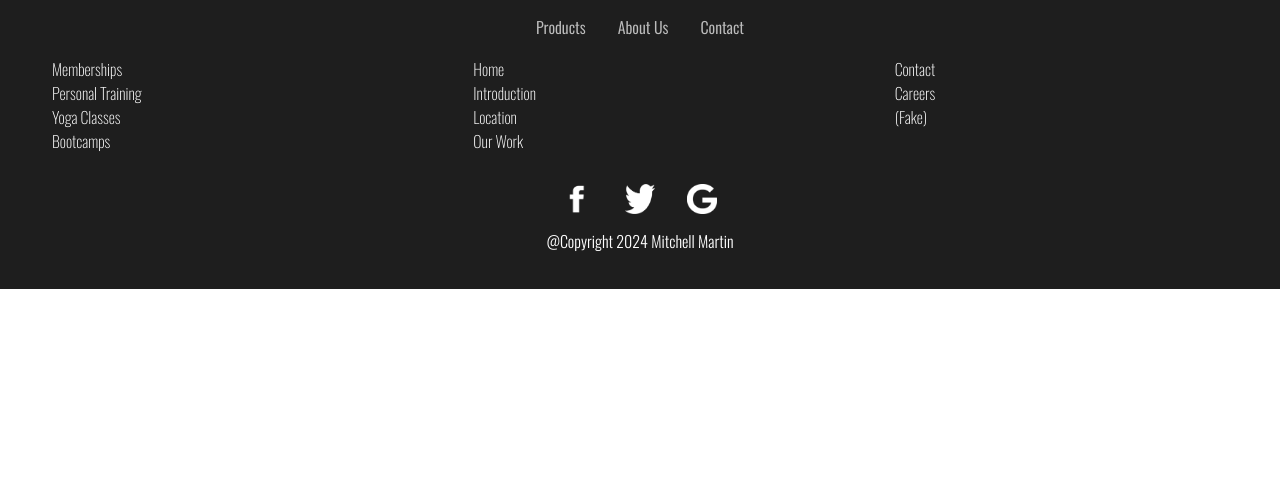
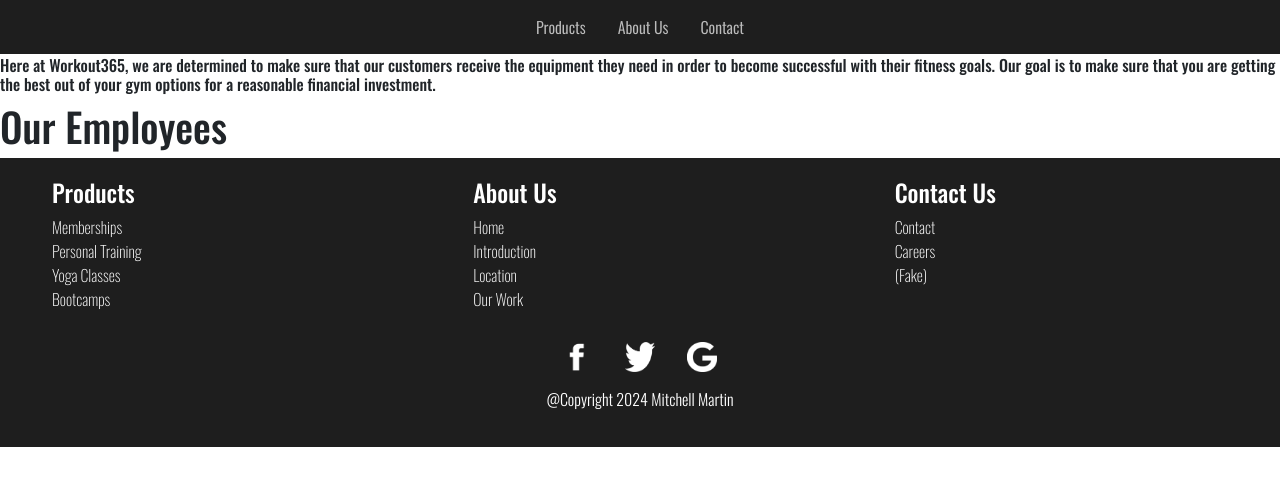
Before and after one commit to mmartin46/Workout635-Website, a React (Vite) app in the folder nextsite.client/: page /intro in a window 1280 px wide. Shown: the top 486 px of the page. Built offline with nearby package versions, Linux system fonts and the light colour scheme; a web font is replaced by a local one.

Commit message:
changes made

```diff
--- a/nextsite.client/src/App.jsx
+++ b/nextsite.client/src/App.jsx
@@ -15,6 +15,7 @@
 import YogaClassLayout from './components/layouts/YogaClassLayout';
 import BootCampLayout from './components/layouts/BootcampLayout';
 import ContactLayout from './components/layouts/ContactLayout';
+import IntroductionLayout from './components/layouts/IntroductionLayout';
 
 const ScreenRoutes = () => {
     return (
@@ -24,7 +25,8 @@
             <Route path="/memberships" element={<MembershipLayout />} />
             <Route path="/yoga" element={<YogaClassLayout />} />
             <Route path="/bootcamp" element={<BootCampLayout />} />
-            <Route path="/contact" element={<ContactLayout/>} />
+            <Route path="/contact" element={<ContactLayout />} />
+            <Route path="/intro" element={<IntroductionLayout/> }/>
         </Routes>
     );
 }
--- a/nextsite.client/src/components/general/Footer.jsx
+++ b/nextsite.client/src/components/general/Footer.jsx
@@ -33,7 +33,9 @@
                         <li><PlainLink
                             to="/"
                             fontColor="white">Home</PlainLink></li>
-                        <li>Introduction</li>
+                        <li><PlainLink
+                            to="/intro"
+                            fontColor="white">Introduction</PlainLink></li>
                         <li>Location</li>
                         <li>Our Work</li>
                     </ul>
--- /dev/null
+++ b/nextsite.client/src/components/layouts/IntroductionLayout.jsx
@@ -0,0 +1,25 @@
+
+
+const IntroductionLayout = () => {
+
+    const fetchEmployees = () => {
+
+    };
+
+    return (
+        <>
+            <div>
+                <h1>Who We Are</h1>
+                <h6>Here at Workout365, we are determined to make sure that our customers
+                    receive the equipment they need in order to become successful with their
+                    fitness goals. Our goal is to make sure that you are getting the best out of
+                    your gym options for a reasonable financial investment.</h6>
+            </div>
+            <div>
+                <h1>Our Employees</h1>
+            </div>
+        </>
+    );
+};
+
+export default IntroductionLayout;
```
Also changed, not shown: nextsite.client/src/json/trainers.json (added, +18 -0 lines), nextsite.client/src/json/trainers_personal.json (added, +26 -0 lines).
